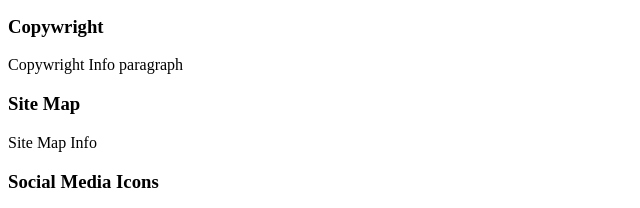
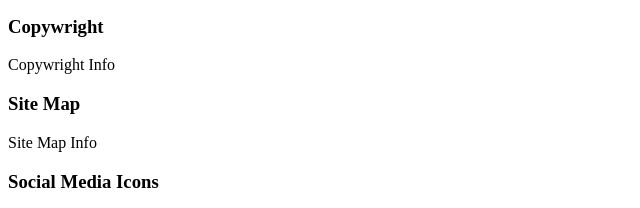
Before and after one commit to KaylaLange/wdd130, a plain HTML site: page week02/wireframe.html in a window 1280 px wide. Shown: the part 4440-4648 px from the top of the page, 0-640 px from the left. Drawn offline with Linux system fonts and the light colour scheme.

Commit message:
updated wireframe

```diff
--- a/week02/wireframe.html
+++ b/week02/wireframe.html
@@ -85,7 +85,7 @@
            </section>
            <section class="footer">
             <h3>Copywright</h3>
-            <p>Copywright Info paragraph</p>
+            <p>Copywright Info</p>
             <section class="footer">
                 <h3>Site Map</h3>
                 <p>Site Map Info</p>
```
